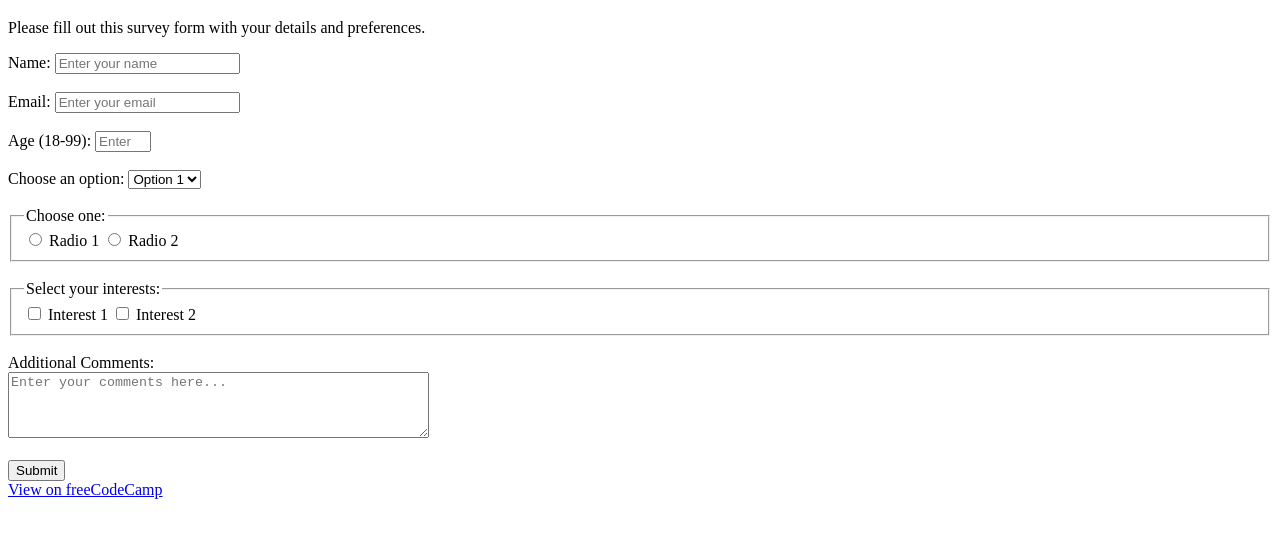
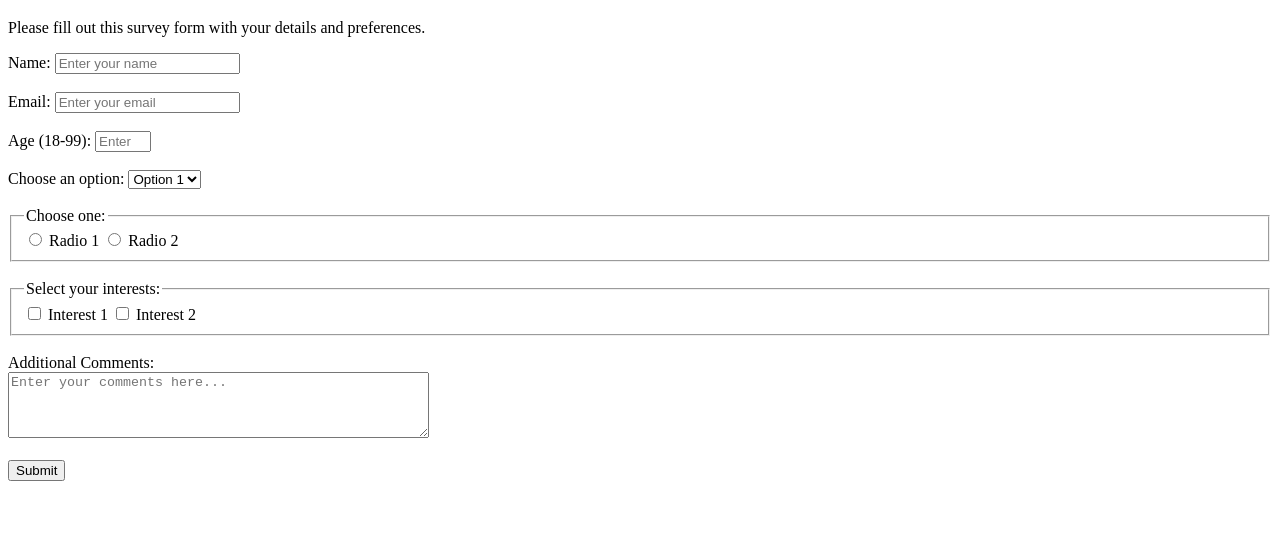
Before and after one commit to ashutoshbhatt8077/Survey-form, a plain HTML site: page index.html in a window 1280 px wide. Shown: the part 61-598 px from the top of the page. Drawn offline with Linux system fonts and the light colour scheme.

Commit message:
Update index.html

```diff
--- a/index.html
+++ b/index.html
@@ -70,7 +70,6 @@
 
         <button id="submit" type="submit">Submit</button>
     </form>
-    <a href="https://www.freecodecamp.org/learn/responsive-web-design/basic-html-and-html5/build-a-survey-form" target="_blank">View on freeCodeCamp</a>
 </body>
 </html>
 <script>
```
